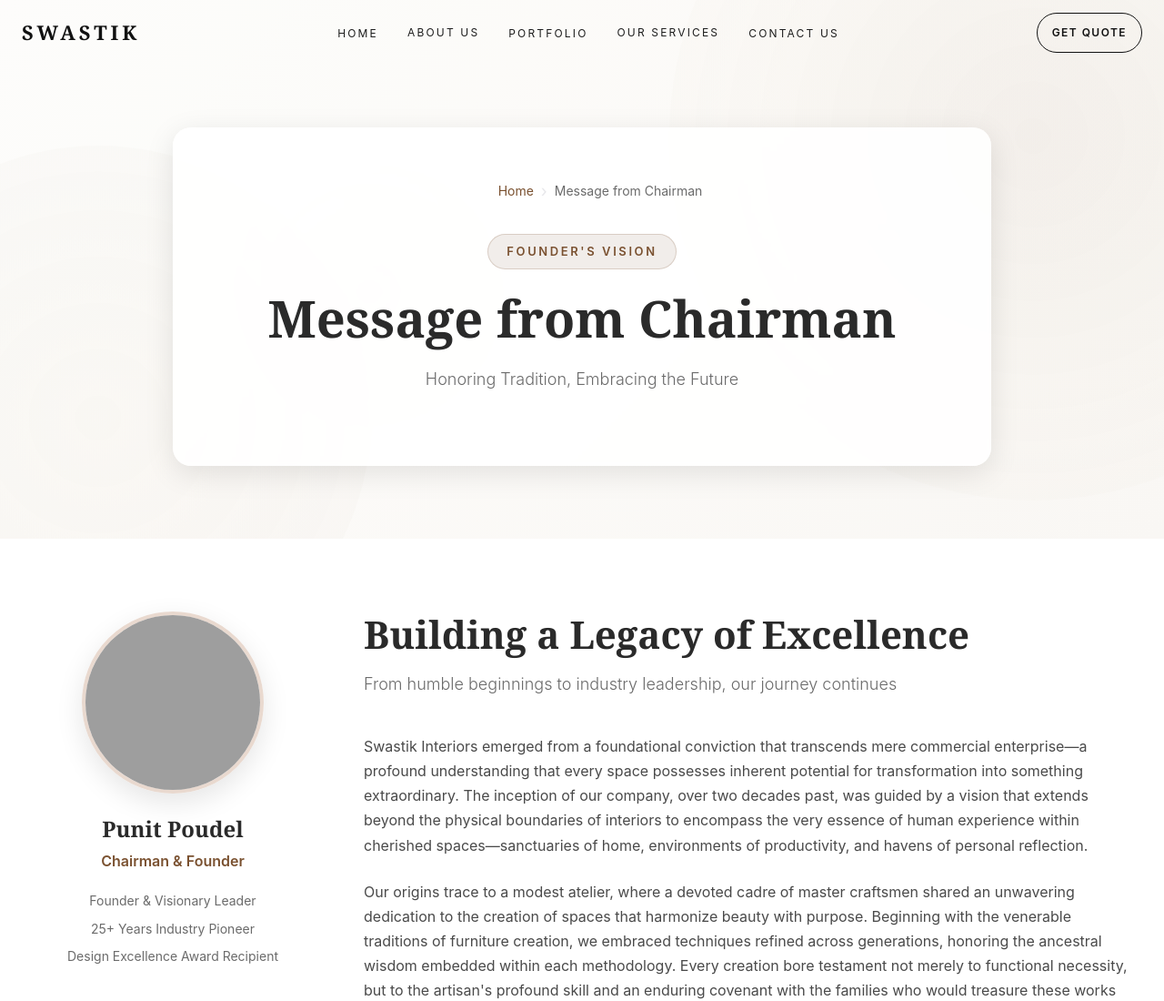
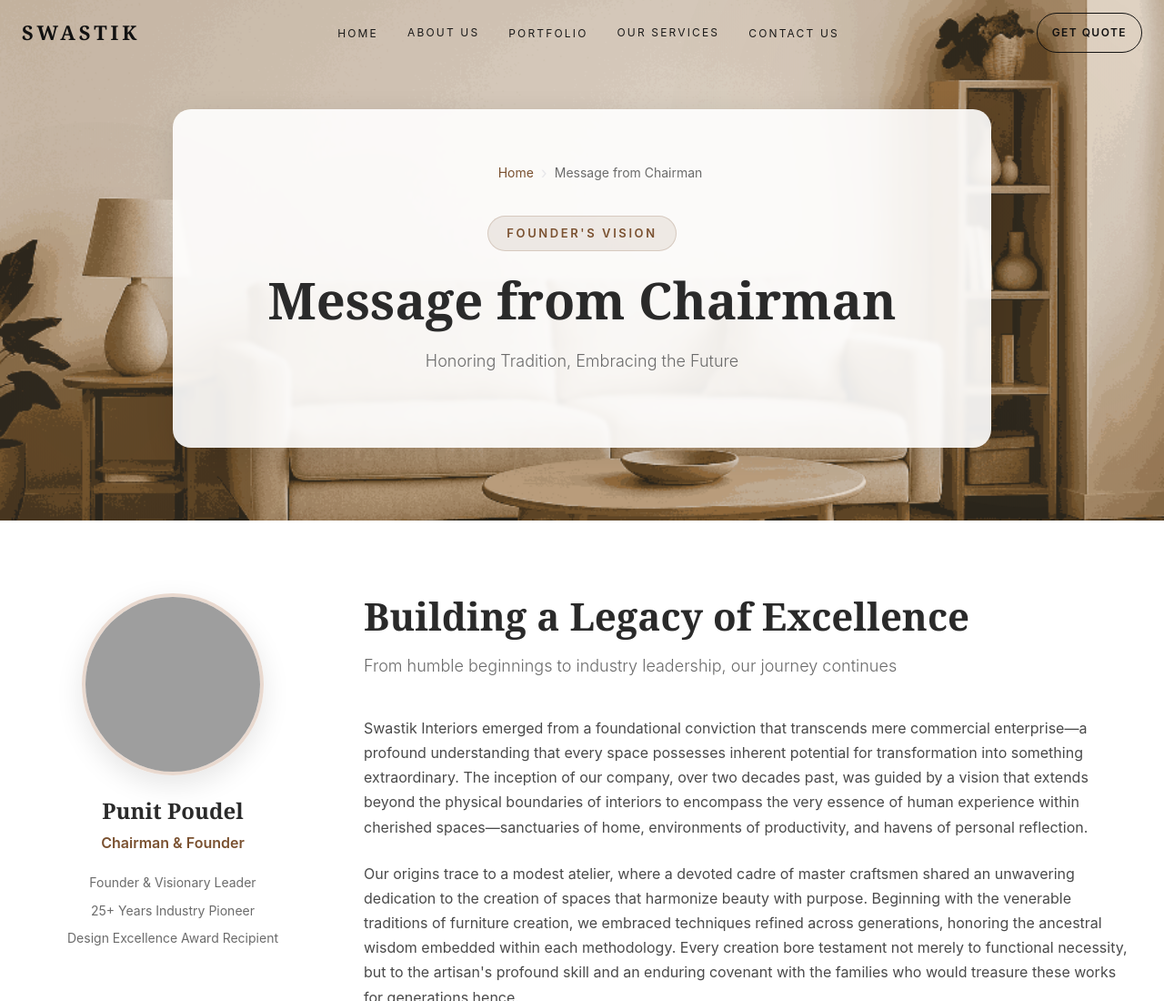
Before and after one commit to bikalll/swf, a plain HTML site: page swastik-main/message-from-chairman.html in a window 1280 px wide. Shown: the top 1100 px of the page at 91% size. Drawn offline with Linux system fonts and the light colour scheme; grey boxes are pictures that could not be loaded.

Commit message:
Update message-from-chairman.html

```diff
--- a/swastik-main/message-from-chairman.html
+++ b/swastik-main/message-from-chairman.html
@@ -7,7 +7,7 @@
   <meta name="description" content="Read the inspiring message from our Chairman about Swastik Interiors' heritage, values, and commitment to creating timeless interior designs.">
   <link rel="stylesheet" href="styles.css" />
 </head>
-<body class="chairman-page">
+<body>
   <header class="site-header" role="banner" aria-label="Primary">
     <div class="container site-header__bar">
       <a class="brand" href="index.html" aria-label="Swastik Home">
@@ -49,7 +49,7 @@
 
   <main id="main">
     <!-- Hero Section -->
-    <section class="page-hero page-hero--chairman" aria-labelledby="page-hero-title">
+    <section class="contact-hero page-hero--chairman" aria-labelledby="page-hero-title">
       <div class="contact-hero__background">
         <img src="assets/herol.png" alt="Message from Chairman" class="page-hero__image">
         <div class="contact-hero__gradient"></div>
```
